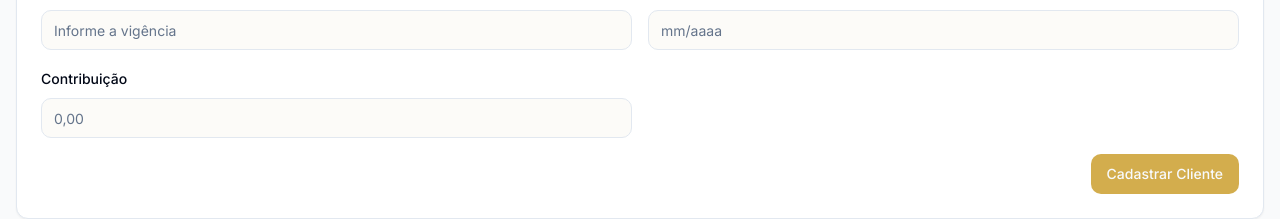
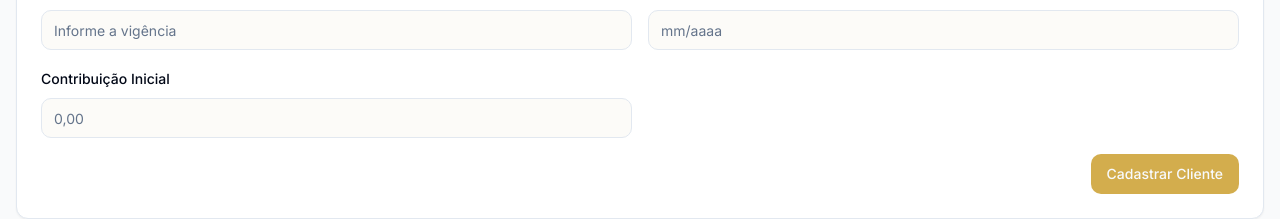
Before and after one commit to vibesys/paz-financeira-pro-bkp-25-04-2025, a React (Vite) app: page /clientes in a window 1280 px wide. Shown: the part 351-570 px from the top of the page. Built offline with nearby package versions, Linux system fonts and the light colour scheme.

Commit message:
Rename "Contribuição" to "Contribuição Inicial"
Update labels in ClienteForm and ClienteList components.

```diff
--- a/src/components/cliente/ClienteForm.tsx
+++ b/src/components/cliente/ClienteForm.tsx
@@ -112,7 +112,7 @@ const ClienteForm: React.FC = () => {
             </div>
 
             <div className="space-y-2">
-              <Label htmlFor="contribuicao">Contribuição</Label>
+              <Label htmlFor="contribuicao">Contribuição Inicial</Label>
               <Input
                 id="contribuicao"
                 type="text"
--- a/src/components/cliente/ClienteList.tsx
+++ b/src/components/cliente/ClienteList.tsx
@@ -59,7 +59,7 @@ const ClienteList: React.FC = () => {
                 <TableHead>Plano Contratado</TableHead>
                 <TableHead>Vigência</TableHead>
                 <TableHead>Início do Plano</TableHead>
-                <TableHead>Contribuição</TableHead>
+                <TableHead>Contribuição Inicial</TableHead>
                 <TableHead>Valor Aplicado</TableHead>
                 <TableHead>Patrimônio Projetado</TableHead>
                 <TableHead className="text-right">Ações</TableHead>
```
